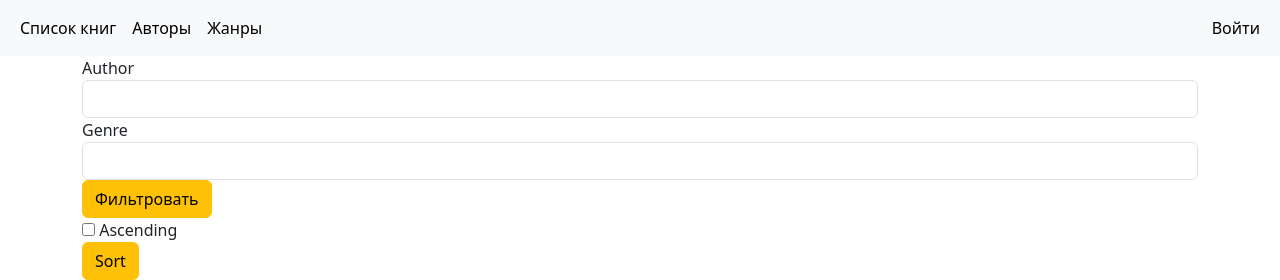
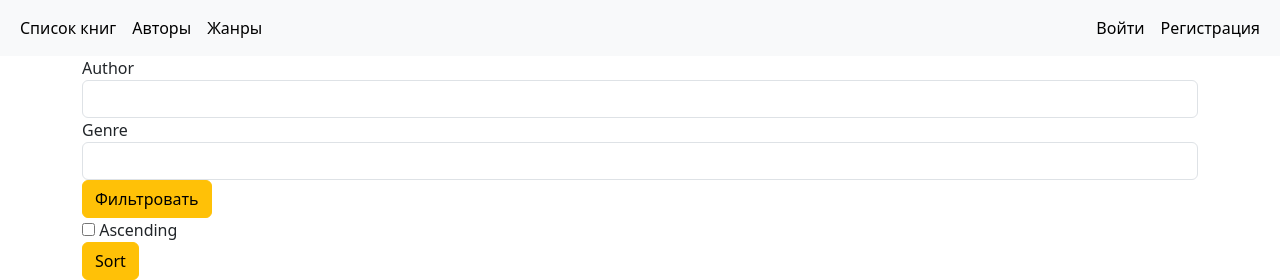
Before and after one commit to KarenGeorge13/TestTask, a Django app: page / in a window 1280 px wide. Shown: the top 280 px of the page. Run offline with Django 4.2, Linux system fonts and the light colour scheme; data that the repository does not hold is empty; some libraries are stand-ins or nearby versions.

Commit message:
Adding registration link

```diff
--- a/templates/base.html
+++ b/templates/base.html
@@ -34,6 +34,9 @@
                     <a class="nav-link active" href="/api-authlogin/?next=/">Войти</a>
                 </li>
             {% endif %}
+                <li class="nav-item">
+                    <a class="nav-link active" href="{% url 'registr' %}">Регистрация</a>
+                </li>
         </ul>
     </div>
 </nav>
```
